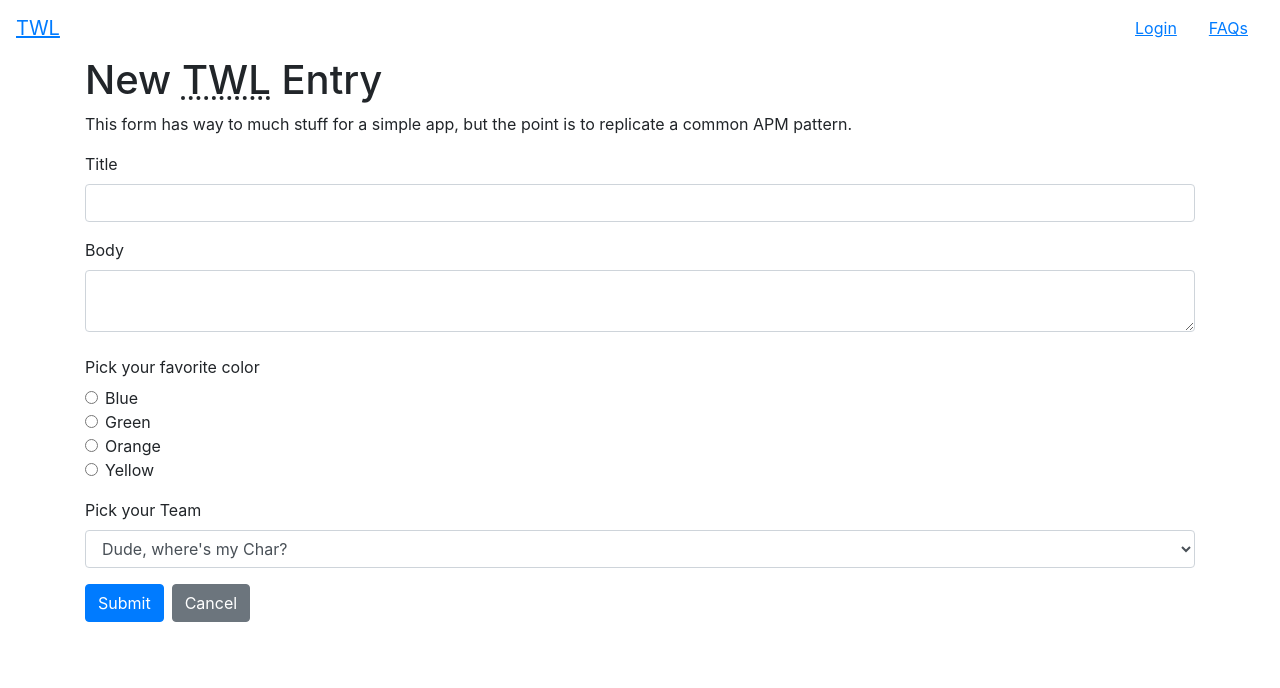
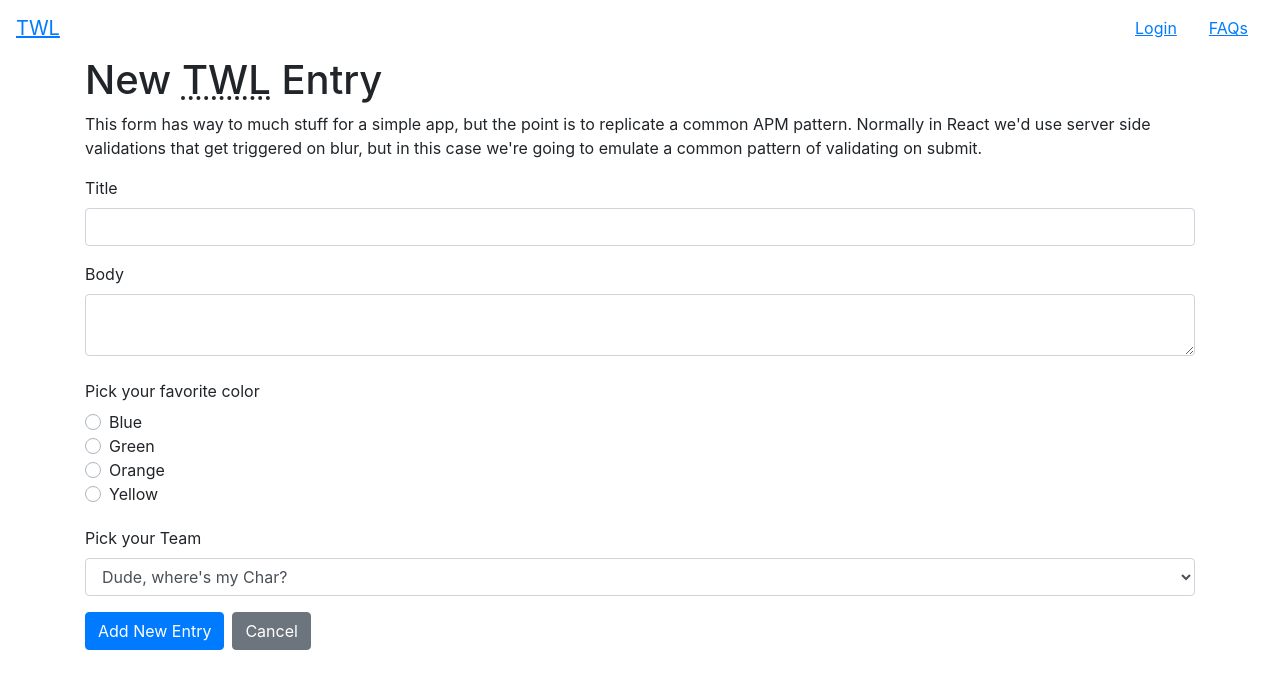
Before and after one commit to appfolio/a11y-academy, a React app: page /entries/new in a window 1280 px wide. Shown: the top 688 px of the page. Built offline with nearby package versions, Linux system fonts and the light colour scheme.

Commit message:
de - add validations + flash message

```diff
--- a/src/App.js
+++ b/src/App.js
@@ -1,11 +1,35 @@
-import { Router } from "@reach/router";
+import { navigate, Router } from "@reach/router";
 import React from "react";
 import { Container } from "reactstrap";
 import FaqPage from "./FaqPage";
+import FlashMessage from "./FlashMessage";
 import IndexPage from "./IndexPage";
 import MyNav from "./MyNav";
 import NewEntryForm from "./NewEntryForm";
 import data from "./seeddata";
+
+const onSubmit = async data => {
+  const { title, body, favoriteColor, team } = data;
+
+  const errors = {
+    title: title.length > 0 ? null : "You must enter a title",
+    body: body.length > 0 ? null : "You must enter a body",
+    favoriteColor: favoriteColor ? null : "You must enter a color",
+    team: team ? null : "You must enter a team"
+  };
+
+  if (!(errors.title || errors.body || errors.favoriteColor || errors.team)) {
+    await navigate("/", {
+      state: {
+        flashMessage: {
+          color: "success",
+          message: "Successfully added new entry"
+        }
+      }
+    });
+  }
+  return errors;
+};
 
 function SkipNavLink({ skipId }) {
   return (
@@ -24,10 +48,11 @@ function App() {
       <MyNav />
       <Container>
         <main id="main-content">
+          <FlashMessage />
           <Router>
             <IndexPage path="/" entries={entries} />
             <FaqPage path="/faqs" />
-            <NewEntryForm path="/entries/new" />
+            <NewEntryForm path="/entries/new" onSubmit={onSubmit} />
           </Router>
         </main>
       </Container>
--- /dev/null
+++ b/src/FlashMessage.js
@@ -0,0 +1,17 @@
+import React from "react";
+import { Location } from "@reach/router";
+import { Alert } from "reactstrap";
+
+// TODO: show icon based on success/failure
+export default function FlashMessage() {
+  return (
+    <Location>
+      {({ location: { state } }) => {
+        if (!state || !state.flashMessage) return null;
+        const { color, message } = state.flashMessage;
+
+        return <Alert color={color}>{message}</Alert>;
+      }}
+    </Location>
+  );
+}
--- a/src/NewEntryForm.js
+++ b/src/NewEntryForm.js
@@ -1,30 +1,23 @@
+import { Link } from "@reach/router";
 import React from "react";
-import { Link } from "@reach/router";
 import {
+  Alert,
   Button,
   ButtonToolbar,
+  CustomInput,
   Form,
+  FormFeedback,
   FormGroup,
+  FormText,
   Input,
   Label
 } from "reactstrap";
 
-function RadioInput({ name, label }) {
-  return (
-    <FormGroup check>
-      <Label check>
-        <Input name={name} type="radio" required />
-        {label}
-      </Label>
-    </FormGroup>
-  );
-}
-
-function GroupedSelectInput({ id, label, groupedOptions }) {
+function GroupedSelectInput({ id, label, groupedOptions, ...props }) {
   return (
     <FormGroup>
       <Label for={id}>{label}</Label>
-      <Input id={id} type="select" required>
+      <Input id={id} type="select" required {...props}>
         {groupedOptions.map(({ group, options }) => (
           <optgroup key={group} label={group}>
             {options.map(option => (
@@ -39,43 +32,130 @@ function GroupedSelectInput({ id, label, groupedOptions }) {
   );
 }
 
-export default function NewEntryForm() {
+function useInputState(initialState) {
+  const [state, setState] = React.useState(initialState);
+  return [
+    state,
+    React.useCallback(({ target: { value } }) => setState(value), [setState])
+  ];
+}
+
+function ErrorBanner({ errorMessages }) {
+  const messages = errorMessages.filter(e => e);
+
+  if (messages.length === 0) return null;
+
+  return (
+    <Alert color="danger">
+      <p>There were {messages.length} problems with your form:</p>
+      <ul>
+        {messages.map(m => (
+          <li key={m}>{m}</li>
+        ))}
+      </ul>
+    </Alert>
+  );
+}
+
+export default function NewEntryForm(props) {
   React.useEffect(() => {
     document.title = "New TWL Entry";
   }, []);
 
+  const [errors, setErrors] = React.useState({
+    title: null,
+    body: null,
+    favoriteColor: null,
+    team: null
+  });
+
+  const [title, onTitleChange] = useInputState("");
+  const [body, onBodyChange] = useInputState("");
+  const [favoriteColor, onFavoriteColorChange] = useInputState("");
+  const [team, onTeamChange] = useInputState("Dude, where's my Char?");
+
+  const onSubmit = e => {
+    e.preventDefault();
+    // set flash message state if false
+    props.onSubmit({ title, body, favoriteColor, team }).then(e => {
+      setErrors(e);
+    });
+  };
+
   return (
-    <Form>
+    <Form onSubmit={onSubmit} noValidate>
       <h1>
         New <abbr title="Today We Learned">TWL</abbr> Entry
       </h1>
+      <ErrorBanner errorMessages={Object.values(errors)} />
 
       <p>
         This form has way to much stuff for a simple app, but the point is to
-        replicate a common APM pattern.
+        replicate a common APM pattern. Normally in React we'd use server side
+        validations that get triggered on blur, but in this case we're going to
+        emulate a common pattern of validating on submit.
       </p>
 
       <FormGroup>
-        <Label for="new-entry-form-title">Title</Label>
-        <Input id="new-entry-form-title" type="text" required />
+        <Label htmlFor="new-entry-form-title">Title</Label>
+        <Input
+          id="new-entry-form-title"
+          name="title"
+          type="text"
+          required
+          onChange={onTitleChange}
+          invalid={!!errors.title}
+          value={title}
+        />
+        <FormFeedback>{errors.title}</FormFeedback>
       </FormGroup>
 
       <FormGroup>
-        <Label for="new-entry-form-body">Body</Label>
-        <Input id="new-entry-form-body" type="textarea" required />
+        <Label htmlFor="new-entry-form-body">Body</Label>
+        <Input
+          id="new-entry-form-body"
+          name="body"
+          type="textarea"
+          required
+          onChange={onBodyChange}
+          invalid={!!errors.body}
+          value={body}
+        />
+        <FormFeedback>{errors.body}</FormFeedback>
       </FormGroup>
 
       <FormGroup tag="fieldset">
         <legend className="col-form-label">Pick your favorite color</legend>
 
-        {["Blue", "Green", "Orange", "Yellow"].map(color => (
-          <RadioInput key={color} name="favorite-color" label={color} />
-        ))}
+        {["Blue", "Green", "Orange", "Yellow"].map(color => {
+          const id = `radio-color-${color}`;
+
+          return (
+            <CustomInput
+              checked={color === favoriteColor}
+              htmlFor={id}
+              id={id}
+              invalid={!!errors.favoriteColor}
+              key={color}
+              label={color}
+              name="color"
+              onChange={onFavoriteColorChange}
+              required
+              type="radio"
+              value={color}
+            />
+          );
+        })}
+        <FormText color="danger">{errors.favoriteColor}</FormText>
       </FormGroup>
 
       <GroupedSelectInput
         id="new-entry-form-team"
+        name="team"
+        invalid={!!errors.team}
+        onChange={onTeamChange}
         label="Pick your Team"
+        value={team}
         groupedOptions={[
           { group: "Curie", options: ["Dude, where's my Char?", "Error Bud"] },
           {
@@ -91,7 +171,7 @@ export default function NewEntryForm() {
 
       <ButtonToolbar>
         <Button color="primary" type="submit">
-          Submit
+          Add New Entry
         </Button>
         <Button className="ml-2 text-decoration-none" tag={Link} to="/">
           Cancel
```
Also changed, not shown: 1 other file (tests, documents, lock files or other folders).
